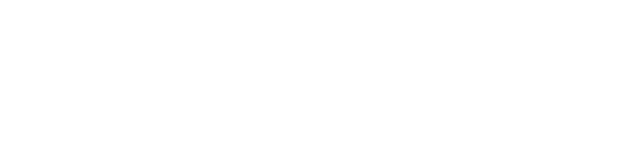
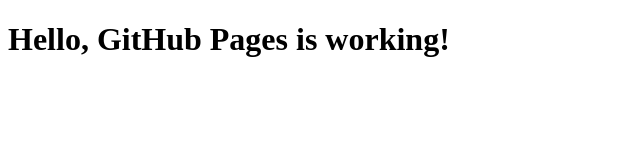
Before and after one commit to parthpatel0123456/GuessTheWord, a plain HTML site: page index.html in a window 1280 px wide. Shown: the whole page, without its empty margins (0-640 px from the left). Drawn offline with Linux system fonts and the light colour scheme.

Commit message:
Getting GitHub Pages set up

```diff
--- a/index.html
+++ b/index.html
@@ -3,7 +3,9 @@
   <head>
     <meta charset="UTF-8" />
     <meta name="viewport" content="width=device-width, initial-scale=1.0" />
-    <title>Document</title>
+    <title>Guess the Word</title>
   </head>
-  <body></body>
+  <body>
+    <h1>Hello, GitHub Pages is working!</h1>
+  </body>
 </html>
```
